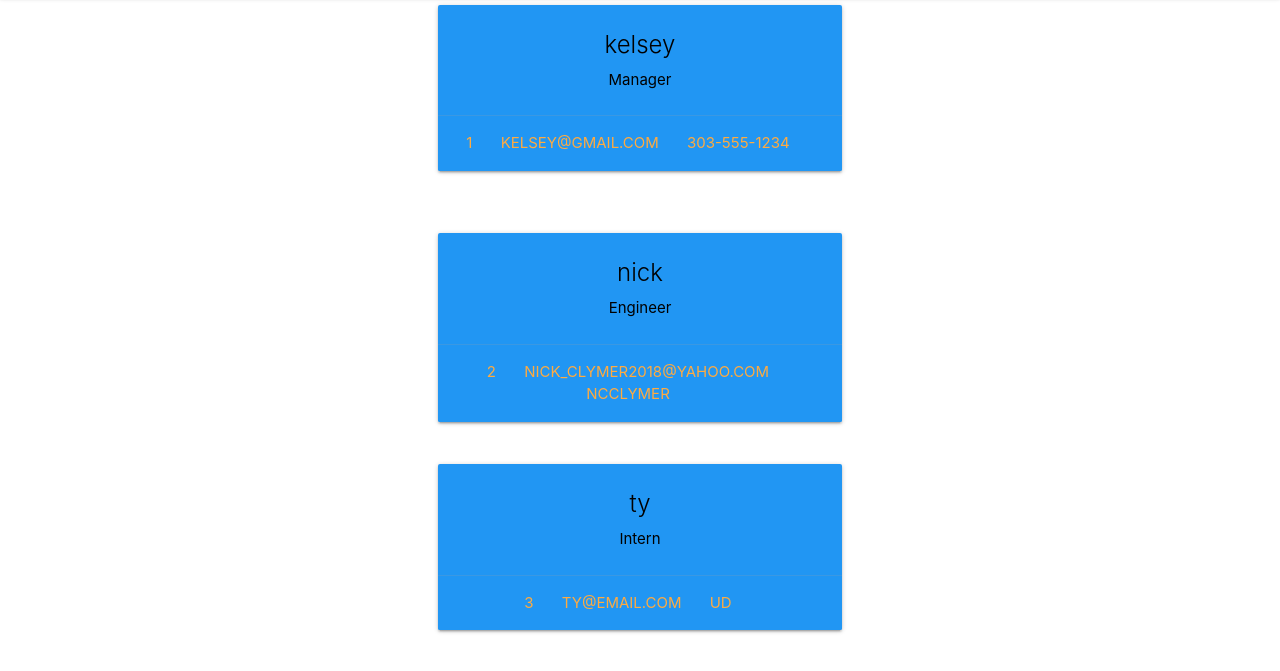
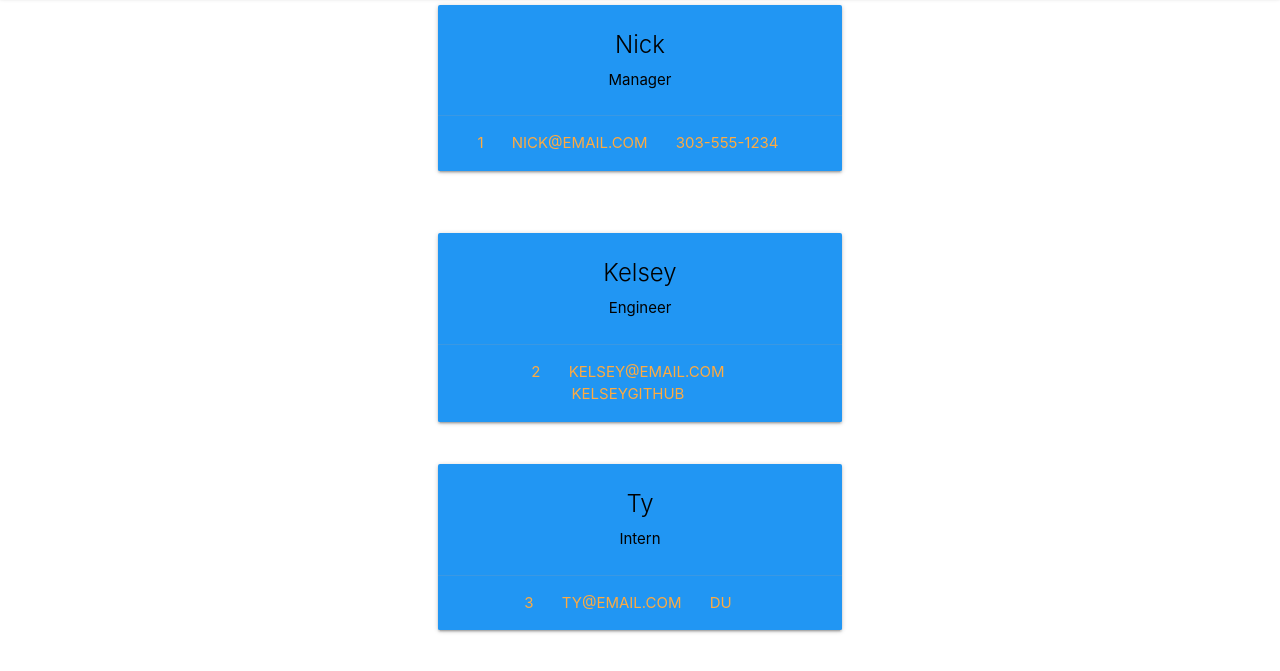
Before and after one commit to ncclymer/10-team-profile-generator, a website: page home/roster.html in a window 1280 px wide. Shown: the part 67-738 px from the top of the page. Drawn offline with nearby package versions, Linux system fonts and the light colour scheme.

Commit message:
added updated readme and sample data for html output

```diff
--- a/home/roster.html
+++ b/home/roster.html
@@ -1,6 +1,6 @@
+
 <!DOCTYPE html>
 <html lang="en">
-
 <head>
 <meta charset="UTF-8" />
 <meta http-equiv="X-UA-Compatible" content="IE=edge" />
@@ -9,7 +9,6 @@
 <script src="https://cdnjs.cloudflare.com/ajax/libs/materialize/1.0.0/js/materialize.min.js"></script>
 <title>Team</title>
 </head>
-
 <body>
 <nav>
 <div class="nav-wrapper blue-grey lighten-2">
@@ -24,12 +23,12 @@
     <div class="col s12 m4 offset-m4">
         <div class="card blue center-align">
             <div class="card-content black-text">
-            <span class="card-title">kelsey</span>
+                <span class="card-title">Nick</span>
                 <p>Manager</p>
             </div>
             <div class="card-action">
                 <a href="#">1</a>
-            <a href="mailto:kelsey@gmail.com">kelsey@gmail.com</a>
+                <a href="mailto:nick@email.com">nick@email.com</a>
                 <a href="#">303-555-1234</a>
             </div>
         </div>
@@ -43,13 +42,13 @@
 <div class="col s12 m4 offset-m4">
 <div class="card blue center-align">
   <div class="card-content black-text">
-            <span class="card-title">nick</span>
+    <span class="card-title">Kelsey</span>
     <p>Engineer</p>
   </div>
   <div class="card-action">
     <a href="#">2</a>
-            <a href="mailto:nick_clymer2018@yahoo.com">nick_clymer2018@yahoo.com</a>
-            <a href="https://www.github.com/ncclymer" target="_blank">ncclymer</a>
+    <a href="mailto:kelsey@email.com">kelsey@email.com</a>
+    <a href="https://www.github.com/kelseygithub" target="_blank">kelseygithub</a>
   </div>
 </div>
 </div>
@@ -59,18 +58,18 @@
 <div class="col s12 m4 offset-m4">
 <div class="card blue center-align">
   <div class="card-content black-text">
-            <span class="card-title">ty</span>
+    <span class="card-title">Ty</span>
     <p>Intern</p>
   </div>
   <div class="card-action">
     <a href="#">3</a>
     <a href="mailto:ty@email.com">ty@email.com</a>
-            <a href="#">UD</a>
+    <a href="#">DU</a>
   </div>
 </div>
 </div>
 </div>
+
 </div>
 </body>
-
 </html>
```
Also changed, not shown: README.md. Lines whose indentation alone changed are shown as unchanged.
